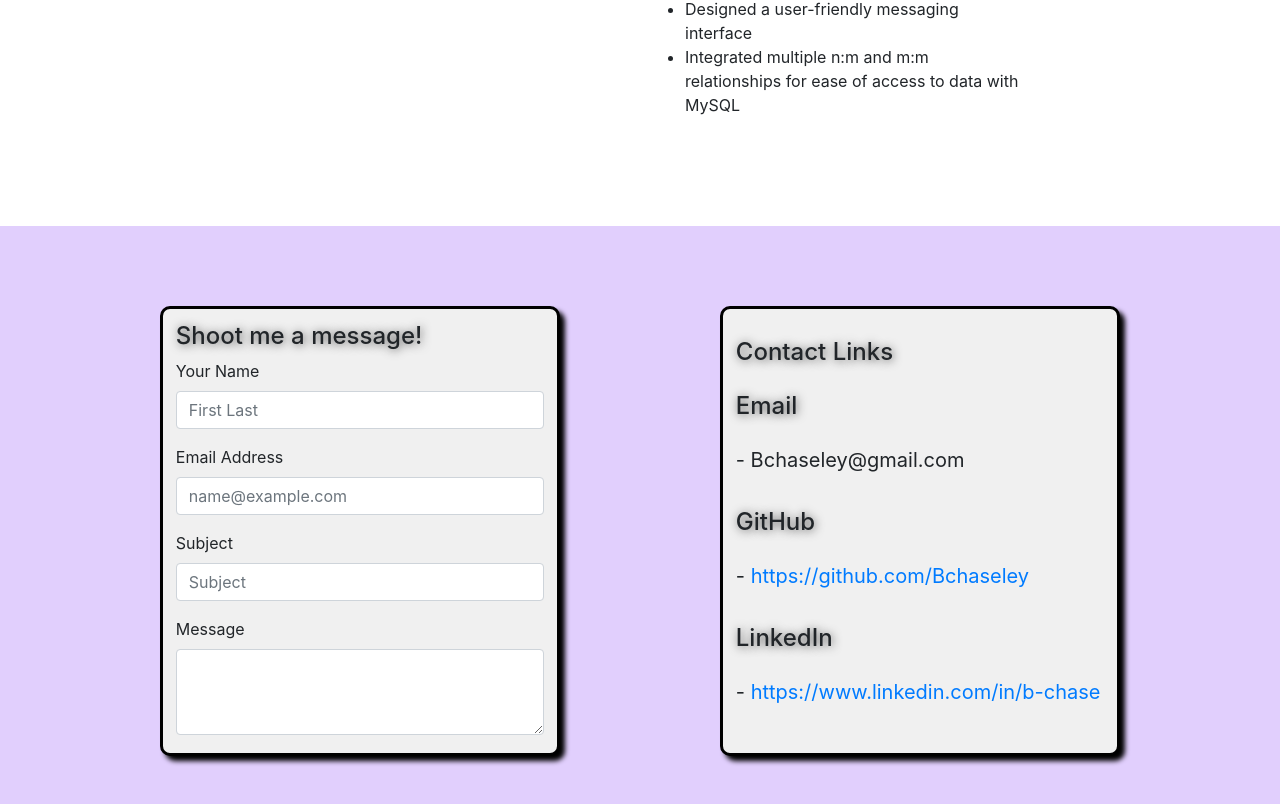
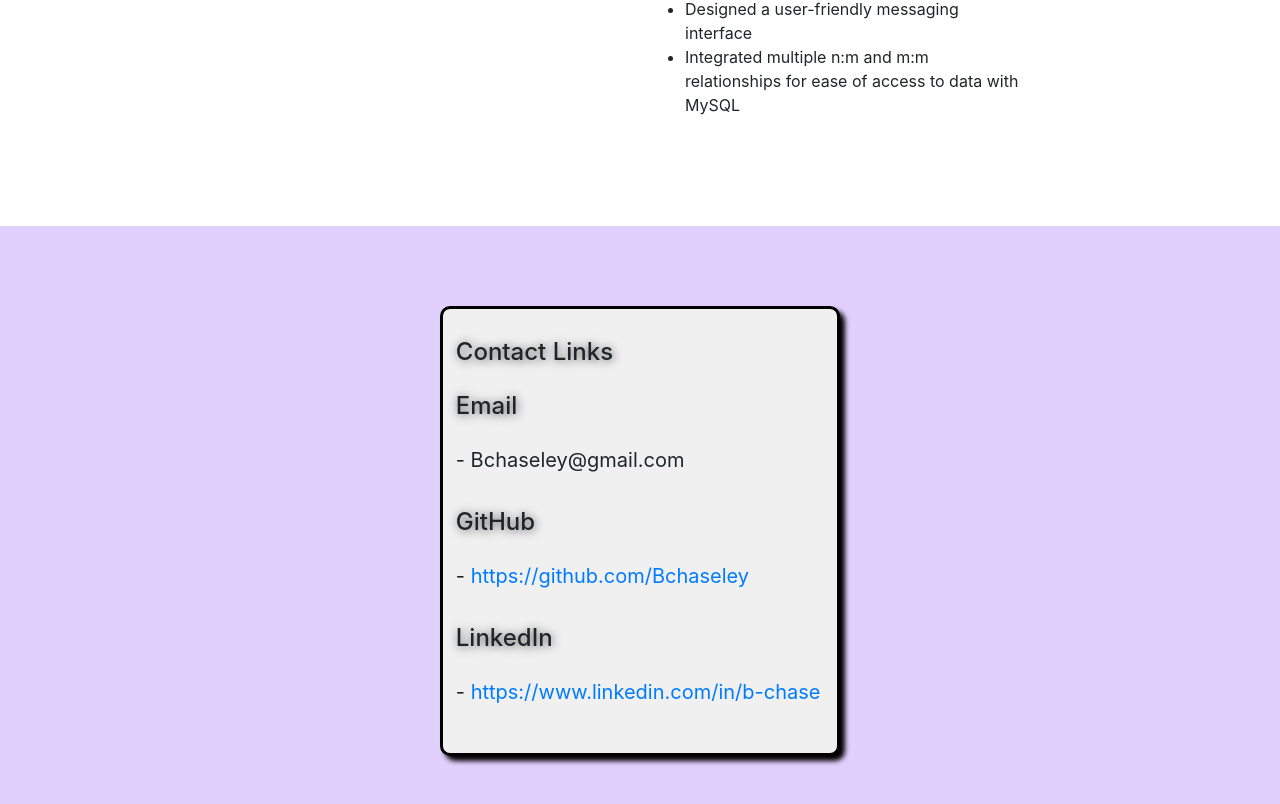
Before and after one commit to Bchaseley/Portfolio, a plain HTML site: page index.html in a window 1280 px wide. Shown: the part 2198-3002 px from the top of the page. Drawn offline with nearby package versions, Linux system fonts and the light colour scheme.

Commit message:
final commit

```diff
--- a/index.html
+++ b/index.html
@@ -138,30 +138,6 @@
         </div>
     </div>
     <div class="contactMeDiv" id="contact">
-        <div class="message">
-            <h4>Shoot me a message!</h4>
-            <form>
-                <div class="form-group">
-                    <label for="exampleFormControlInput1">Your Name</label>
-                    <input type="text" class="form-control" id="exampleFormControlInput1" placeholder="First Last">
-                </div>
-                <div class="form-group">
-                    <label for="exampleFormControlInput1">Email Address</label>
-                    <input type="email" class="form-control" id="exampleFormControlInput1"
-                        placeholder="name@example.com">
-                </div>
-                <div class="form-group">
-                    <label for="exampleFormControlInput1">Subject</label>
-                    <input type="text" class="form-control" id="exampleFormControlInput1" placeholder="Subject">
-                </div>
-                <div class="form-group">
-                    <label for="exampleFormControlTextarea1">Message</label>
-                    <textarea class="form-control" id="exampleFormControlTextarea1" rows="3"></textarea>
-                </div>
-            </form>
-
-
-        </div>
         <div class="contactLinks">
             <h4>Contact Links</h4>
             <h4>Email</h4>
```
